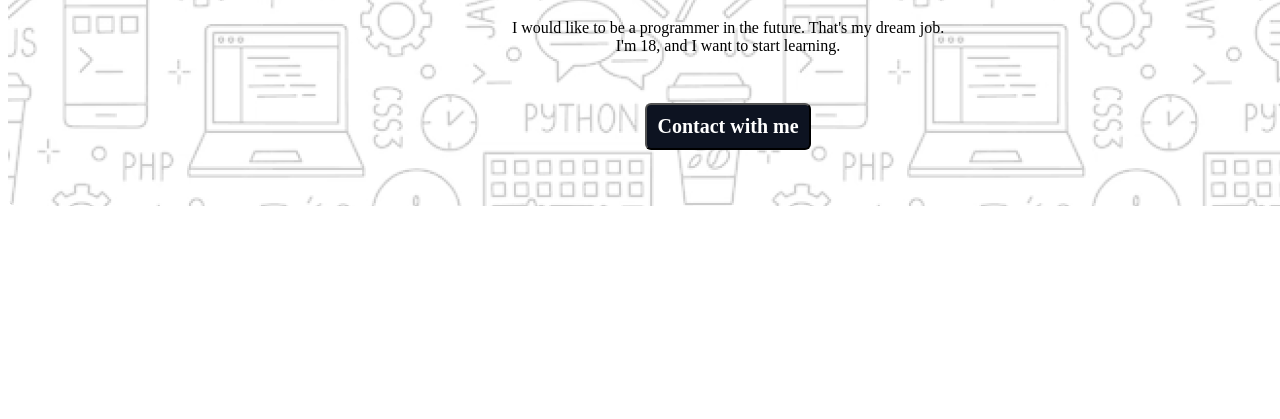
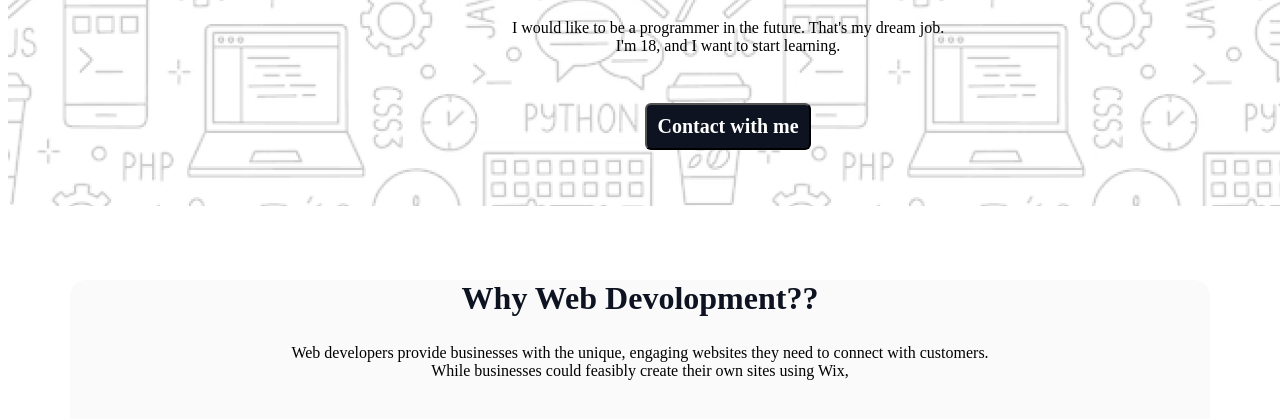
Before and after one commit to github-2005/my-first-assignment, a plain HTML site: page index.html in a window 1280 px wide. Shown: the part 577-996 px from the top of the page. Before the commit the page ends 800 px from the top, so only its background shows below. Drawn offline with Linux system fonts and the light colour scheme.

Commit message:
first assignment

```diff
--- a/index.html
+++ b/index.html
@@ -33,12 +33,17 @@
 
         </section>
 
+        </header>
+
+     <main>
+         <section class="section-2">
+            <div class="section-2-header">
+                <h1>Why Web Devolopment??</h1>
+                <p>Web developers provide businesses with the unique, engaging websites they need to connect with customers. <br>While businesses could feasibly create their own sites using Wix,</p>
+            </div>
 
 
-     </header>
-
-     <main>
-
+         </section>
      </main>
 
      <footer>
--- a/style/style.css
+++ b/style/style.css
@@ -70,3 +70,22 @@
     border-radius: 6px;
     margin: 32px 322px;
 }
+/* section-2 */
+.section-2{
+    height: 1393px;
+    width: 1140px;
+    border-radius: 16px;
+    background: rgba(13, 19, 33, 0.02);
+    margin-top: 74px;
+}
+.section-2-header h1{
+    text-align: center;
+    color: rgb(13, 19, 33);
+    font-family: Azeret Mono;
+    font-size: 32px;
+    font-weight: 800;
+}
+.section-2-header p{
+    text-align: center;
+    font-family: Azeret Mono;
+}
```
